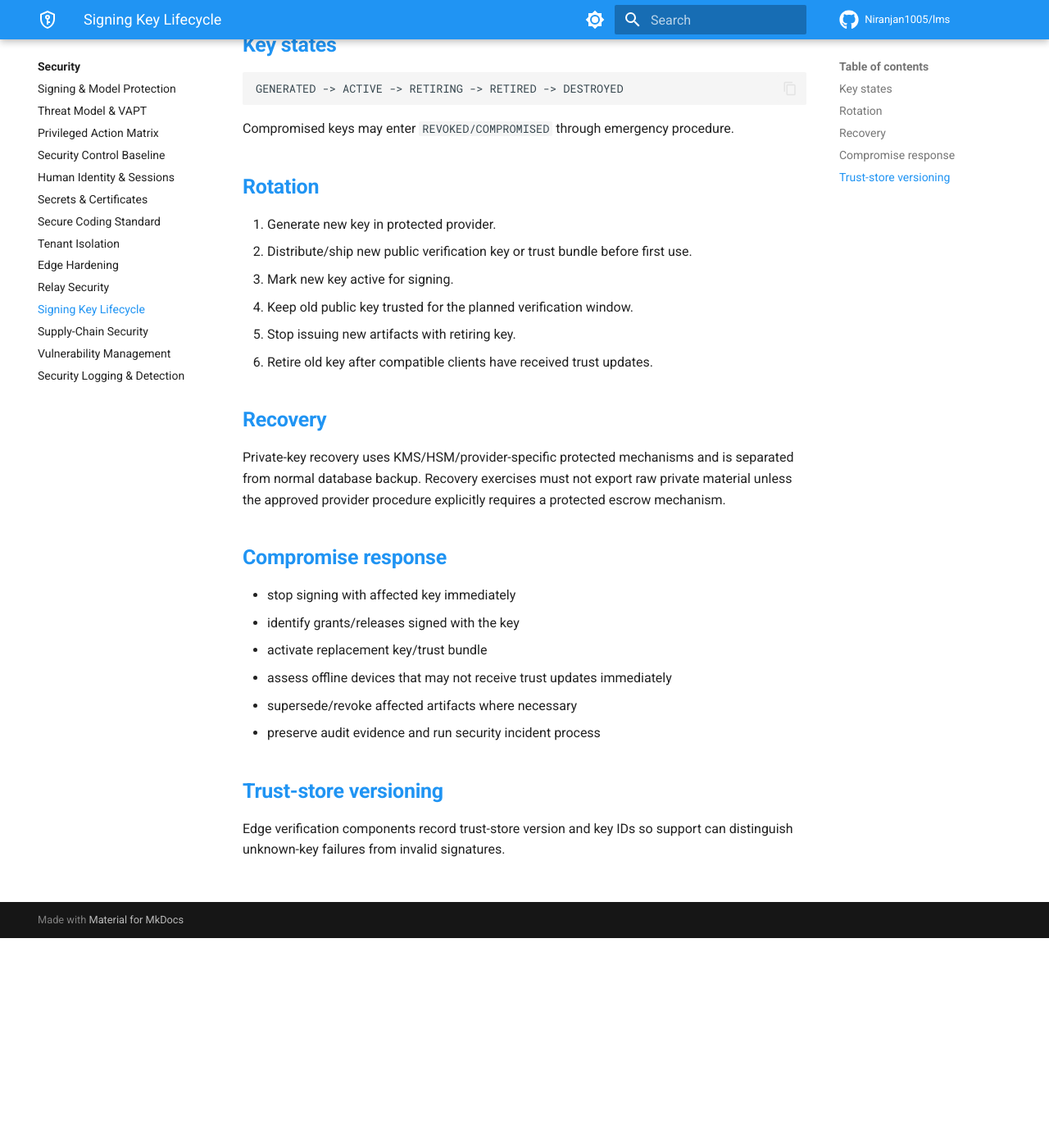
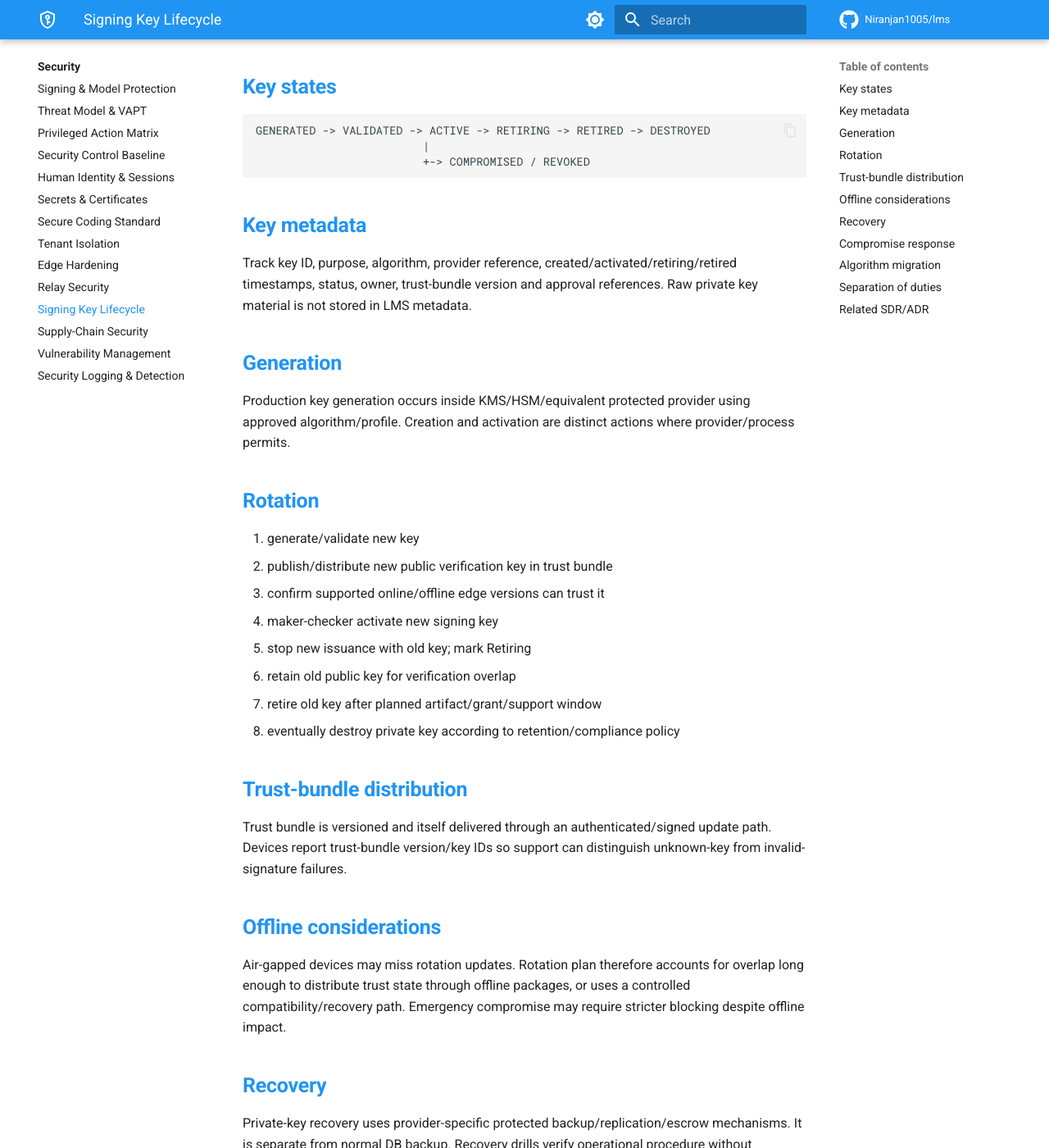
Before and after one commit to Niranjan1005/lms, an MkDocs documentation site: the page built from docs/security/signing-key-lifecycle.md, in a window 1280 px wide and 1400 px high, scrolled down 256 px. Shown: the whole window at 82% size. Built offline with MkDocs 1.6.1 and Material for MkDocs 9.7.7, drawn with Linux system fonts in a browser that asks for light colours; comment, search, counter and statistics services are not loaded; some of the changed text lies outside the part shown.

Commit message:
docs: deepen signing key lifecycle

```diff
--- a/docs/security/signing-key-lifecycle.md
+++ b/docs/security/signing-key-lifecycle.md
@@ -1,37 +1,64 @@
 # Signing Key Rotation & Recovery
 
-License-signing and release-signing keys have separate lifecycle and trust purpose.
+License-signing and release-signing keys are separate trust purposes with independently auditable lifecycle. Model KEKs/wrapping keys follow their own security design but use the same governance principles.
 
 ## Key states
-
 ~~~text
-GENERATED -> ACTIVE -> RETIRING -> RETIRED -> DESTROYED
+GENERATED -> VALIDATED -> ACTIVE -> RETIRING -> RETIRED -> DESTROYED
+                         |
+                         +-> COMPROMISED / REVOKED
 ~~~
 
-Compromised keys may enter `REVOKED/COMPROMISED` through emergency procedure.
+## Key metadata
+
+Track key ID, purpose, algorithm, provider reference, created/activated/retiring/retired timestamps, status, owner, trust-bundle version and approval references. Raw private key material is not stored in LMS metadata.
+
+## Generation
+
+Production key generation occurs inside KMS/HSM/equivalent protected provider using approved algorithm/profile. Creation and activation are distinct actions where provider/process permits.
 
 ## Rotation
 
-1. Generate new key in protected provider.
-2. Distribute/ship new public verification key or trust bundle before first use.
-3. Mark new key active for signing.
-4. Keep old public key trusted for the planned verification window.
-5. Stop issuing new artifacts with retiring key.
-6. Retire old key after compatible clients have received trust updates.
+1. generate/validate new key
+2. publish/distribute new public verification key in trust bundle
+3. confirm supported online/offline edge versions can trust it
+4. maker-checker activate new signing key
+5. stop new issuance with old key; mark Retiring
+6. retain old public key for verification overlap
+7. retire old key after planned artifact/grant/support window
+8. eventually destroy private key according to retention/compliance policy
+
+## Trust-bundle distribution
+
+Trust bundle is versioned and itself delivered through an authenticated/signed update path. Devices report trust-bundle version/key IDs so support can distinguish unknown-key from invalid-signature failures.
+
+## Offline considerations
+
+Air-gapped devices may miss rotation updates. Rotation plan therefore accounts for overlap long enough to distribute trust state through offline packages, or uses a controlled compatibility/recovery path. Emergency compromise may require stricter blocking despite offline impact.
 
 ## Recovery
 
-Private-key recovery uses KMS/HSM/provider-specific protected mechanisms and is separated from normal database backup. Recovery exercises must not export raw private material unless the approved provider procedure explicitly requires a protected escrow mechanism.
+Private-key recovery uses provider-specific protected backup/replication/escrow mechanisms. It is separate from normal DB backup. Recovery drills verify operational procedure without exporting raw key material into ordinary files.
 
 ## Compromise response
 
-- stop signing with affected key immediately
-- identify grants/releases signed with the key
-- activate replacement key/trust bundle
-- assess offline devices that may not receive trust updates immediately
-- supersede/revoke affected artifacts where necessary
-- preserve audit evidence and run security incident process
+- stop signing with affected key
+- mark key compromised/revoked in central trust policy
+- identify grants/releases signed during exposure window
+- activate replacement key
+- distribute updated trust bundle
+- supersede/revoke/reissue affected artifacts where required
+- assess offline devices and support impact
+- preserve evidence and run Security incident process
 
-## Trust-store versioning
+## Algorithm migration
 
-Edge verification components record trust-store version and key IDs so support can distinguish unknown-key failures from invalid signatures.
+Signed artifacts carry algorithm and key ID. Introducing a new algorithm uses a versioned overlap/migration plan rather than silently changing verification semantics.
+
+## Separation of duties
+
+Key activation/rotation/revocation is privileged, maker-checker controlled and audited. Application administrators do not automatically gain KMS/HSM key-administration rights.
+
+## Related SDR/ADR
+
+`SDR-SEC-003`, `SDR-SEC-004`; ADR-006
```
